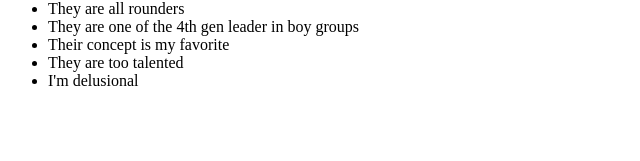
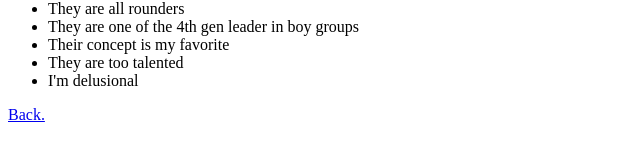
Before and after one commit to cs3-J-Besanes-27/FA1, a plain HTML site: page p4.html in a window 1280 px wide. Shown: the part 113-274 px from the top of the page, 0-640 px from the left. Drawn offline with Linux system fonts and the light colour scheme.

Commit message:
Add files via upload

```diff
--- a/p4.html
+++ b/p4.html
@@ -12,5 +12,7 @@
 		   <li> Their concept is my favorite</li>
 		   <li> They are too talented</li>
 		   <li> I'm delusional</li>
+		 </ul>
+		 <a href ="index.html"> Back. </a>
 		</body>
 </html>
```
Also changed, not shown: p2.html (+2 -1 lines), p3.html (+2 -1 lines).
